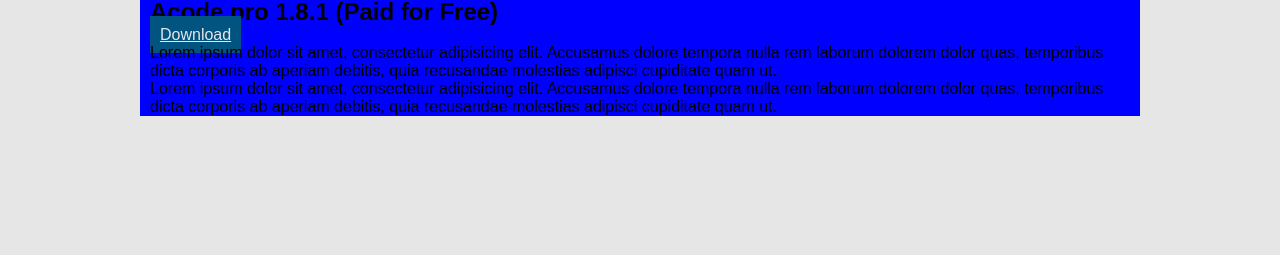
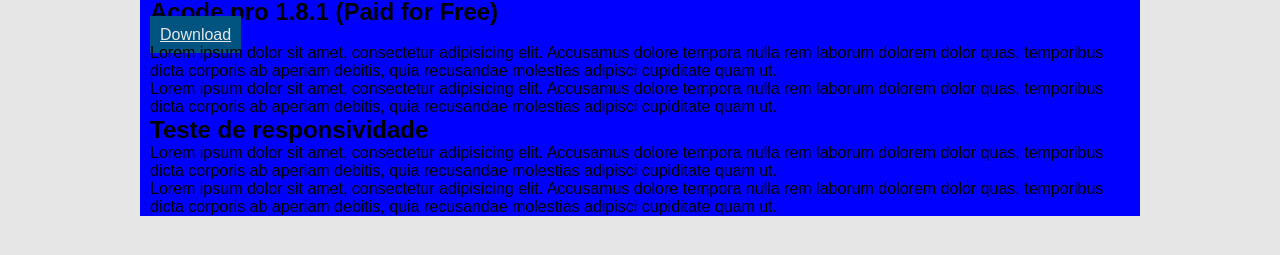
Before and after one commit to erikTody/site, a plain HTML site: page index.html in a window 1280 px wide. Shown: the part 237-492 px from the top of the page. Drawn offline with Linux system fonts and the light colour scheme.

Commit message:
update index.html

```diff
--- a/index.html
+++ b/index.html
@@ -30,6 +30,9 @@
 		<a href="https://seulink.online/acodepro" class="download">Download</a>
 		<p>Lorem ipsum dolor sit amet, consectetur adipisicing elit. Accusamus dolore tempora nulla rem laborum dolorem dolor quas, temporibus dicta corporis ab aperiam debitis, quia recusandae molestias adipisci cupiditate quam ut.</p>
 		<p>Lorem ipsum dolor sit amet, consectetur adipisicing elit. Accusamus dolore tempora nulla rem laborum dolorem dolor quas, temporibus dicta corporis ab aperiam debitis, quia recusandae molestias adipisci cupiditate quam ut.</p>
+		<h2>Teste de responsividade</h2>
+		<p>Lorem ipsum dolor sit amet, consectetur adipisicing elit. Accusamus dolore tempora nulla rem laborum dolorem dolor quas, temporibus dicta corporis ab aperiam debitis, quia recusandae molestias adipisci cupiditate quam ut.</p>
+		<p>Lorem ipsum dolor sit amet, consectetur adipisicing elit. Accusamus dolore tempora nulla rem laborum dolorem dolor quas, temporibus dicta corporis ab aperiam debitis, quia recusandae molestias adipisci cupiditate quam ut.</p>
 		</section>
 	</main>
 </body>
```
